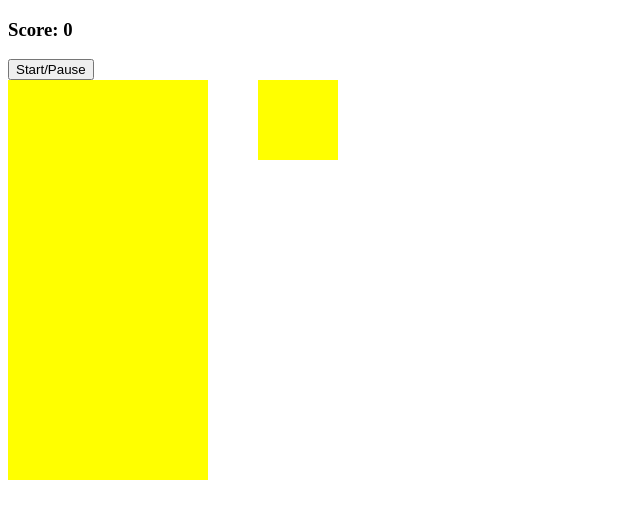
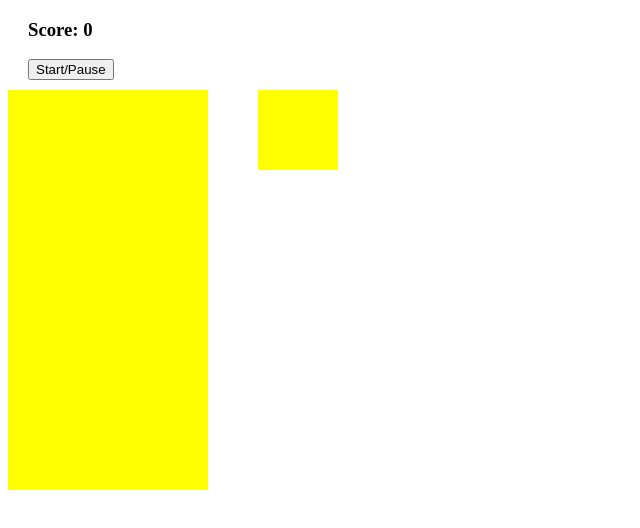
Before and after one commit to thebhushanmhatre/Tetris, a plain HTML site: page index.html in a window 1280 px wide. Shown: the whole page, without its empty margins (0-640 px from the left). Drawn offline with Linux system fonts and the light colour scheme.

```diff
--- a/app.js
+++ b/app.js
@@ -90,7 +90,6 @@ document.addEventListener('DOMContentLoaded', () => {
     current.forEach(index => {
       squares[currentPosition + index].classList.remove('tetromino')
       squares[currentPosition + index].style.backgroundColor = ''
-
     })
   }
 
@@ -161,7 +160,6 @@ document.addEventListener('DOMContentLoaded', () => {
   const displayWidth = 4
   let displayIndex = 0
 
-
   const upNextTetrominoes = [
     [1, displayWidth+1, displayWidth*2+1, 2],
     [2, displayWidth, displayWidth+1, displayWidth+2],
@@ -176,12 +174,10 @@ document.addEventListener('DOMContentLoaded', () => {
     displaySquares.forEach(square => {
       square.classList.remove('tetromino')
       square.style.backgroundColor = ''
-
     })
     upNextTetrominoes[nextRandom].forEach(index => {
       displaySquares[displayIndex + index].classList.add('tetromino')
       displaySquares[displayIndex + index].style.backgroundColor = colors[nextRandom]
-
     })
   }
 
--- a/style.css
+++ b/style.css
@@ -1,7 +1,6 @@
 .container {
   display: flex;
 }
-
 
 .grid {
   width: 200px;
@@ -34,3 +33,17 @@
   height: 20px;
   width: 20px;
 }
+
+#start-button {
+  margin-left: 20px;
+  margin-bottom: 10px
+}
+
+h3 {
+  margin-left: 20px;
+}
+
+#footer {
+  margin-left: 50px;
+  margin-top: 10px;
+}
```
